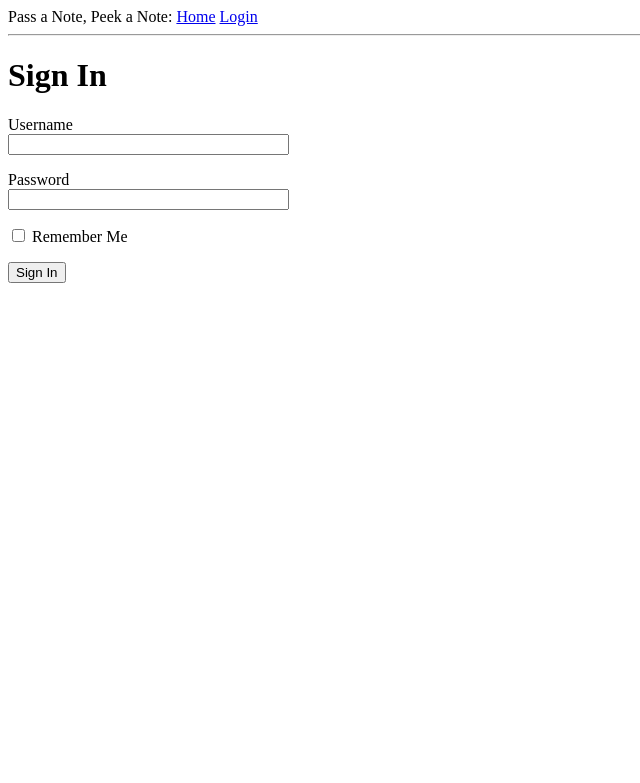
After one commit to brandonlitwin/mscs630litwin, a Flask app: page /login in a window 1280 px wide. The commit adds this page. Shown: the top 783 px of the page, without its empty margins (0-640 px from the left). Run offline with Flask 2, Linux system fonts and the light colour scheme.

Commit message:
Add templates and basic login form

```diff
--- a/prj/semester_project/app/forms.py
+++ b/prj/semester_project/app/forms.py
@@ -0,0 +1,9 @@
+from flask_wtf import FlaskForm
+from wtforms import StringField, PasswordField, BooleanField, SubmitField
+from wtforms.validators import DataRequired
+
+class LoginForm(FlaskForm):
+    username = StringField('Username', validators=[DataRequired()])
+    password = PasswordField('Password', validators=[DataRequired()])
+    remember_me = BooleanField('Remember Me')
+    submit = SubmitField('Sign In')
--- a/prj/semester_project/app/routes.py
+++ b/prj/semester_project/app/routes.py
@@ -1,8 +1,18 @@
-from flask import render_template
+from flask import render_template, flash, redirect, url_for
 from app import app
+from app.forms import LoginForm
 
 @app.route('/')
 @app.route('/index')
 def index():
     user = {'username': 'Vinesauce'}
     return render_template('index.html', title='Home', user=user)
+
+@app.route('/login', methods=['GET', 'POST'])
+def login():
+    form = LoginForm()
+    if form.validate_on_submit():
+        flash('Login requested for user {}, remember_me={}'.format(
+            form.username.data, form.remember_me.data))
+        return redirect(url_for('index'))
+    return render_template('login.html', title='Sign In', form=form)
--- /dev/null
+++ b/prj/semester_project/app/templates/base.html
@@ -0,0 +1,23 @@
+<html>
+    <head>
+        <title>Pass a Note, Peek a Note</title>
+    </head>
+    <body>
+        <div>
+          Pass a Note, Peek a Note:
+            <a href="{{ url_for('index') }}">Home</a>
+            <a href="{{ url_for('login') }}">Login</a>
+        </div>
+        <hr>
+        {% with messages = get_flashed_messages() %}
+        {% if messages %}
+        <ul>
+            {% for message in messages %}
+            <li>{{ message }}</li>
+            {% endfor %}
+        </ul>
+        {% endif %}
+        {% endwith %}
+        {% block content %}{% endblock %}
+    </body>
+</html>
--- a/prj/semester_project/app/templates/index.html
+++ b/prj/semester_project/app/templates/index.html
@@ -1,3 +1,5 @@
+{% extends "base.html" %}
+{% block content %}
 <html>
     <head>
         <title>{{ title }} - Pass a Note, Peek a Note</title>
@@ -6,3 +8,4 @@
         <h1>Hello, {{ user.username }}!</h1>
     </body>
 </html>
+{% endblock %}
--- /dev/null
+++ b/prj/semester_project/app/templates/login.html
@@ -0,0 +1,23 @@
+{% extends "base.html" %}
+{% block content %}
+  <h1>Sign In</h1>
+  <form action="" method="post" novalidate>
+    {{ form.hidden_tag() }}
+      <p>
+        {{ form.username.label }}<br>
+        {{ form.username(size=32) }}
+        {% for error in form.username.errors %}
+        <span style="color: red;">[{{ error }}]</span>
+        {% endfor %}
+      </p>
+      <p>
+        {{ form.password.label }}<br>
+        {{ form.password(size=32) }}
+        {% for error in form.password.errors %}
+        <span style="color: red;">[{{ error }}]</span>
+        {% endfor %}
+      </p>
+      <p>{{ form.remember_me() }} {{ form.remember_me.label }}</p>
+      <p>{{ form.submit() }}</p>
+  </form>
+{% endblock %}
--- a/prj/semester_project/requirements.txt
+++ b/prj/semester_project/requirements.txt
@@ -4,3 +4,4 @@ Flask-Migrate==2.5.2
 Flask-SQLAlchemy==2.4.0
 Flask-WTF==0.14.2
 python-dotenv==0.10.3
+werkzeug==0.16.1
```
Also changed, not shown: prj/semester_project/app/__init__.py (+2 -36 lines), prj/semester_project/config.py (+2 -27 lines).
